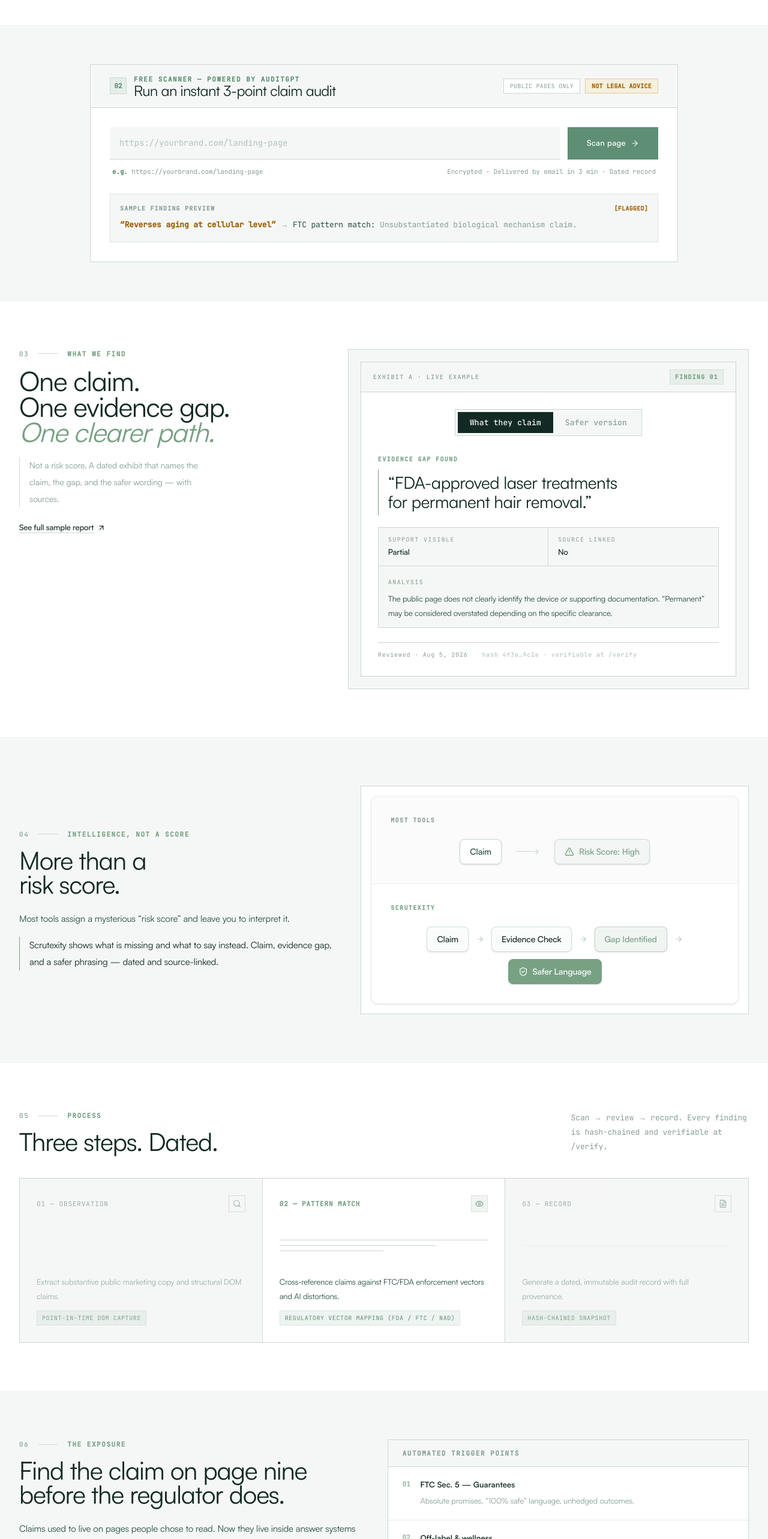
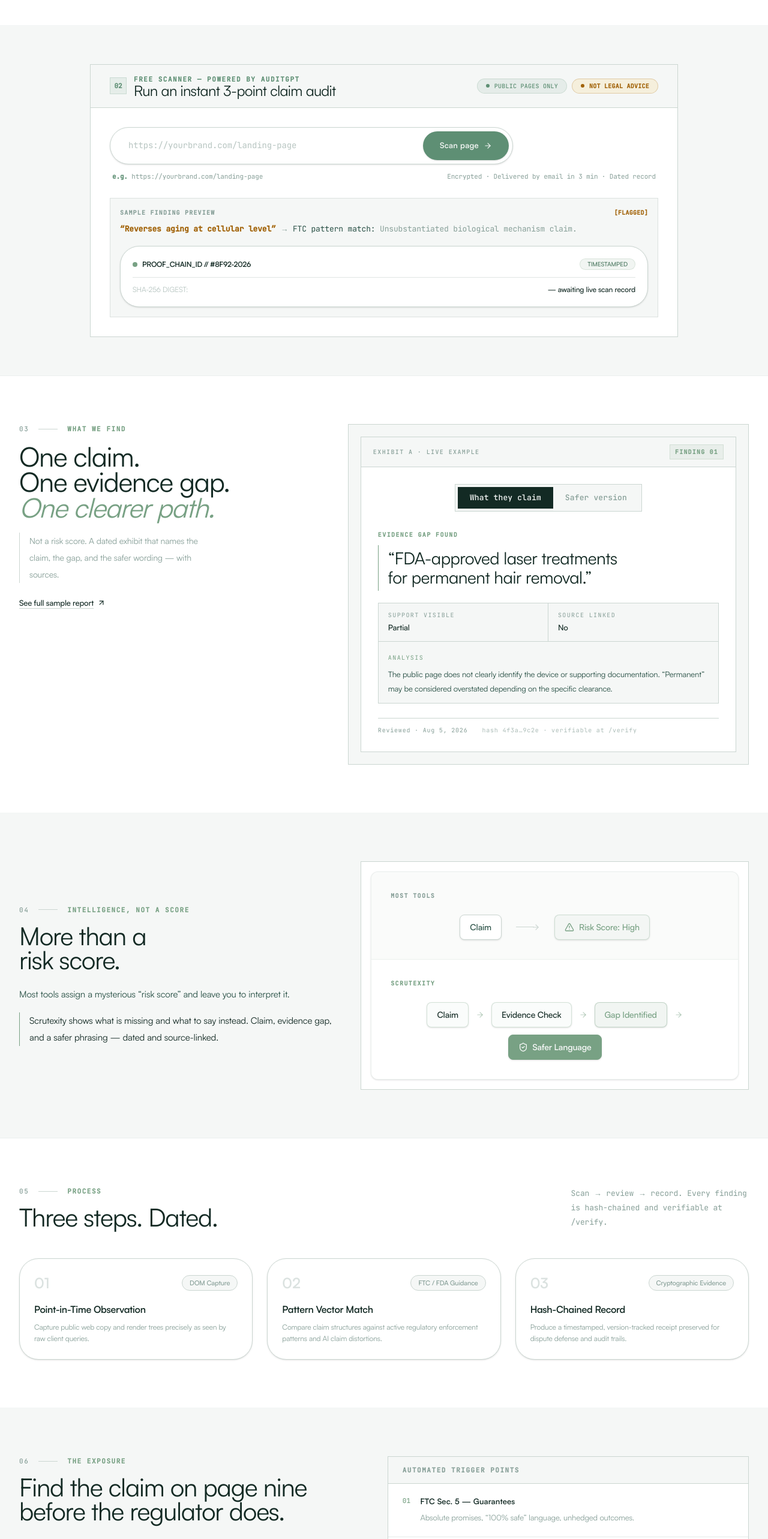
Before and after one commit to Scrutexity/scrutexity-next, a Next.js app in the folder apps/web/: page / in a window 1280 px wide. Shown: the part 800-3366 px from the top of the page at 60% size. Built offline with nearby package versions, Linux system fonts and the light colour scheme; no server answers.

Commit message:
feat(home): motion upgrades — ScrollyTimeline stagger, HashChainProof receipt (dormant hash), halo scan pill, capsule badges

```diff
--- /dev/null
+++ b/apps/web/src/components/scrutexity/motion/hash-chain-proof.tsx
@@ -0,0 +1,64 @@
+"use client";
+import { motion, AnimatePresence } from "framer-motion";
+
+/**
+ * HashChainProof — live proof-receipt tick for the scan flow.
+ *
+ * Honesty guardrail: this card renders a SHA-256 digest ONLY when a real
+ * `hash` prop is passed (a live scan record). Without one it shows a muted
+ * "awaiting live scan record" placeholder — never a static/fake hash.
+ */
+export function HashChainProof({
+  isScanning,
+  hash,
+  vectorsLabel = "FTC / FDA Pattern Match",
+}: {
+  isScanning?: boolean;
+  hash?: string;
+  vectorsLabel?: string;
+}) {
+  return (
+    <div className="rounded-[2rem] border border-sand-deep bg-bone p-5 font-mono text-xs text-mist shadow-sm">
+      <div className="flex items-center justify-between border-b border-sand-deep/60 pb-3">
+        <div className="flex items-center gap-2">
+          <span className="relative flex h-2 w-2">
+            <span className="absolute inline-flex h-full w-full animate-ping rounded-full bg-realta opacity-75" />
+            <span className="relative inline-flex h-2 w-2 rounded-full bg-realta" />
+          </span>
+          <span className="font-semibold tracking-tight text-espresso">PROOF_CHAIN_ID // #8F92-2026</span>
+        </div>
+        <span className="rounded-full border border-realta/20 bg-realta/10 px-3 py-0.5 text-[10px] font-sans font-medium text-realta-deep">
+          TIMESTAMPED
+        </span>
+      </div>
+
+      <div className="mt-3 space-y-1.5">
+        <div className="flex items-center justify-between">
+          <span className="text-mist/60">SHA-256 DIGEST:</span>
+          <motion.span
+            key={hash ?? "empty"}
+            initial={{ opacity: 0.4 }}
+            animate={{ opacity: 1 }}
+            className="max-w-[220px] truncate font-medium text-espresso md:max-w-[300px]"
+          >
+            {hash ?? "— awaiting live scan record"}
+          </motion.span>
+        </div>
+
+        <AnimatePresence>
+          {isScanning && (
+            <motion.div
+              initial={{ height: 0, opacity: 0 }}
+              animate={{ height: "auto", opacity: 1 }}
+              exit={{ height: 0, opacity: 0 }}
+              className="mt-2 flex items-center justify-between border-t border-sand-deep/40 pt-2 text-[11px] text-realta-deep"
+            >
+              <span>VECTORS_MAPPED: {vectorsLabel}</span>
+              <span className="animate-pulse">Computing hash-chain...</span>
+            </motion.div>
+          )}
+        </AnimatePresence>
+      </div>
+    </div>
+  );
+}
--- /dev/null
+++ b/apps/web/src/components/scrutexity/motion/scrolly-timeline.tsx
@@ -0,0 +1,56 @@
+"use client";
+import { motion } from "framer-motion";
+
+const EASE = [0.16, 1, 0.3, 1] as const;
+
+const steps = [
+  {
+    num: "01",
+    title: "Point-in-Time Observation",
+    desc: "Capture public web copy and render trees precisely as seen by raw client queries.",
+    tag: "DOM Capture",
+  },
+  {
+    num: "02",
+    title: "Pattern Vector Match",
+    desc: "Compare claim structures against active regulatory enforcement patterns and AI claim distortions.",
+    tag: "FTC / FDA Guidance",
+  },
+  {
+    num: "03",
+    title: "Hash-Chained Record",
+    desc: "Produce a timestamped, version-tracked receipt preserved for dispute defense and audit trails.",
+    tag: "Cryptographic Evidence",
+  },
+];
+
+export function ScrollyTimeline() {
+  return (
+    <div className="relative mt-12">
+      <div className="relative z-10 grid grid-cols-1 gap-6 md:grid-cols-3">
+        {steps.map((step, idx) => (
+          <motion.div
+            key={step.num}
+            initial={{ opacity: 0, y: 20 }}
+            whileInView={{ opacity: 1, y: 0 }}
+            viewport={{ once: true, margin: "-60px" }}
+            transition={{ duration: 0.4, delay: idx * 0.15, ease: EASE }}
+            whileHover={{ y: -4 }}
+            className="flex flex-col justify-between rounded-[2rem] border border-sand-deep bg-bone p-6 shadow-sm transition-all duration-200 hover:shadow-md"
+          >
+            <div>
+              <div className="mb-4 flex items-center justify-between">
+                <span className="font-mono text-2xl font-semibold text-mist/30">{step.num}</span>
+                <span className="rounded-full border border-sand-deep bg-cream px-3 py-1 text-[11px] font-medium text-mist">
+                  {step.tag}
+                </span>
+              </div>
+              <h3 className="mb-2 font-display text-base font-semibold text-espresso">{step.title}</h3>
+              <p className="text-xs leading-relaxed text-mist">{step.desc}</p>
+            </div>
+          </motion.div>
+        ))}
+      </div>
+    </div>
+  );
+}
--- a/apps/web/src/components/scrutexity/umbrella-homepage.tsx
+++ b/apps/web/src/components/scrutexity/umbrella-homepage.tsx
@@ -1,12 +1,15 @@
 "use client";
+import { useState } from "react";
 import Link from "next/link";
+import { motion } from "framer-motion";
 import { ArrowRight, ArrowUpRight } from "lucide-react";
 import { trackEvent } from "@/utils/analytics";
 import { ClaimFindingCard } from "@/components/scrutexity/motion/claim-finding-card";
 import { ExhibitA } from "@/components/scrutexity/motion/exhibit-a";
 import { DatedRecordTimeline } from "@/components/scrutexity/motion/dated-record-timeline";
 import { DifferentiationCompare } from "@/components/scrutexity/motion/differentiation-compare";
-import { ScanReviewRecordPipeline } from "@/components/scrutexity/motion/scan-review-record";
+import { ScrollyTimeline } from "@/components/scrutexity/motion/scrolly-timeline";
+import { HashChainProof } from "@/components/scrutexity/motion/hash-chain-proof";
 const MONO = 'var(--font-jetbrains-mono), ui-monospace, "SF Mono", Menlo, Monaco, monospace';
 const SNAPSHOT_URL = "/snapshot";
 function IndexRule({ index, label }: { index: string; label: string }) {
@@ -19,6 +22,7 @@ function IndexRule({ index, label }: { index: string; label: string }) {
   );
 }
 export default function UmbrellaHomepage() {
+  const [scanning, setScanning] = useState(false);
   return (
     <div className="min-h-screen overflow-x-hidden bg-cream text-bark">
       <section className="relative border-b border-sand-deep/25 bg-bone">
@@ -77,23 +81,22 @@ export default function UmbrellaHomepage() {
                 </div>
               </div>
               <div className="flex items-center gap-2">
-                <span className="border border-sand-deep bg-bone px-2.5 py-1 text-[10px] tracking-wide text-mist" style={{ fontFamily: MONO }}>PUBLIC PAGES ONLY</span>
-                <span className="border border-amber-badge/25 bg-amber-bg px-2.5 py-1 text-[10px] font-semibold tracking-wide text-amber-badge" style={{ fontFamily: MONO }}>NOT LEGAL ADVICE</span>
+                <span className="inline-flex items-center gap-2 rounded-full border border-teal-deep/20 bg-teal-deep/10 px-3.5 py-1 text-[10px] font-medium tracking-wide text-teal-deep" style={{ fontFamily: MONO }}><span className="h-1.5 w-1.5 rounded-full bg-teal-deep" />PUBLIC PAGES ONLY</span>
+                <span className="inline-flex items-center gap-2 rounded-full border border-amber-badge/25 bg-amber-bg px-3.5 py-1 text-[10px] font-semibold tracking-wide text-amber-badge" style={{ fontFamily: MONO }}><span className="h-1.5 w-1.5 rounded-full bg-amber-badge" />NOT LEGAL ADVICE</span>
               </div>
             </div>
             <div className="px-6 py-7 md:px-8 md:py-8">
-              <form action={SNAPSHOT_URL} className="space-y-3">
-                <div className="flex flex-col gap-3 sm:flex-row">
-                  <div className="relative flex-1 border-b border-sand-deep bg-cream focus-within:border-teal-deep">
-                    <input type="url" name="url" required placeholder="https://yourbrand.com/landing-page" className="w-full bg-transparent px-4 py-4 text-[14px] text-espresso placeholder:text-mist/60 focus:outline-none" style={{ fontFamily: MONO }} />
-                  </div>
-                  <button type="submit" className="inline-flex min-h-[48px] shrink-0 items-center justify-center gap-2 bg-teal-deep px-8 text-[13px] font-semibold tracking-[0.02em] text-cream transition-colors hover:bg-teal-deep/90">Scan page <ArrowRight size={14} aria-hidden="true" /></button>
+              <form action={SNAPSHOT_URL} onSubmit={() => setScanning(true)} className="space-y-3">
+                <div className="relative flex w-full max-w-2xl items-center rounded-full border border-sand-deep bg-bone p-1.5 shadow-sm transition-colors hover:border-sand-deep focus-within:border-teal-deep focus-within:shadow-[0_0_0_3px_rgba(94,143,116,0.12)]">
+                  <input type="url" name="url" required placeholder="https://yourbrand.com/landing-page" className="w-full rounded-full bg-transparent py-3 pl-6 pr-4 text-[14px] text-espresso placeholder:text-mist/60 focus:outline-none" style={{ fontFamily: MONO }} />
+                  <motion.button type="submit" whileHover={{ scale: 1.02 }} whileTap={{ scale: 0.98 }} className="inline-flex shrink-0 items-center justify-center gap-2 rounded-full bg-teal-deep px-7 py-3.5 text-[13px] font-semibold tracking-[0.02em] text-cream shadow-sm transition-colors hover:bg-teal-deep/90">Scan page <ArrowRight size={14} aria-hidden="true" /></motion.button>
                 </div>
                 <div className="flex flex-wrap justify-between gap-2 px-1 text-[11px] text-mist" style={{ fontFamily: MONO }}><span><span className="text-teal-deep font-semibold">e.g.</span> https://yourbrand.com/landing-page</span><span>Encrypted · Delivered by email in 3 min · Dated record</span></div>
               </form>
               <div className="mt-7 border border-sand-deep/60 bg-cream px-4 py-4">
                 <div className="flex items-center justify-between"><span className="text-[10px] font-semibold tracking-[0.12em] text-mist uppercase" style={{ fontFamily: MONO }}>Sample finding preview</span><span className="text-[10px] font-bold tracking-wide text-amber-badge" style={{ fontFamily: MONO }}>[FLAGGED]</span></div>
                 <p className="mt-2 text-[13px] leading-6" style={{ fontFamily: MONO }}><span className="font-bold text-amber-badge">“Reverses aging at cellular level”</span><span className="text-mist"> → </span><span className="text-bark">FTC pattern match:</span> <span className="text-mist">Unsubstantiated biological mechanism claim.</span></p>
+                <div className="mt-4"><HashChainProof isScanning={scanning} /></div>
               </div>
             </div>
           </div>
@@ -131,7 +134,7 @@ export default function UmbrellaHomepage() {
             <div><IndexRule index="05" label="Process" /><h2 className="mt-4 font-display text-[2.1rem] leading-[0.95] tracking-[-0.03em] text-espresso sm:text-[2.6rem]">Three steps. Dated.</h2></div>
             <p className="max-w-[38ch] text-[13px] leading-6 text-mist" style={{ fontFamily: MONO }}>Scan → review → record. Every finding is hash-chained and verifiable at /verify.</p>
           </div>
-          <div className="mt-10 border border-sand-deep bg-cream"><ScanReviewRecordPipeline /></div>
+          <ScrollyTimeline />
         </div>
       </section>
       <section className="border-b border-sand-deep/25 bg-cream px-5 py-14 sm:px-8 md:py-20">
@@ -160,10 +163,10 @@ export default function UmbrellaHomepage() {
           <IndexRule index="07" label="Trust & boundaries" />
           <h2 className="mt-4 font-display text-[2rem] leading-[0.95] tracking-[-0.03em] text-espresso sm:text-[2.4rem]">Evidence first. Clear boundaries.</h2>
           <div className="mt-10 grid border border-sand-deep bg-cream sm:grid-cols-2 lg:grid-cols-4">
-            <div className="border-b border-sand-deep p-6 sm:border-b-0 sm:border-r lg:p-7"><span className="border border-teal-deep/15 bg-teal-deep/10 px-2 py-1 text-[10px] font-semibold tracking-[0.08em] text-teal-deep uppercase" style={{ fontFamily: MONO }}>Public pages only</span><h3 className="mt-4 font-display text-[1.15rem] leading-none tracking-[-0.01em] text-espresso">Public scope</h3><p className="mt-2 text-[13px] leading-6 text-mist">We analyze the public information you provide.</p></div>
-            <div className="border-b border-sand-deep p-6 sm:border-b-0 sm:border-r lg:p-7"><span className="border border-teal-deep/15 bg-teal-deep/10 px-2 py-1 text-[10px] font-semibold tracking-[0.08em] text-teal-deep uppercase" style={{ fontFamily: MONO }}>Source-linked</span><h3 className="mt-4 font-display text-[1.15rem] leading-none tracking-[-0.01em] text-espresso">Evidence linked</h3><p className="mt-2 text-[13px] leading-6 text-mist">Findings tie to observable language and sources where available.</p></div>
-            <div className="border-b border-sand-deep p-6 sm:border-b-0 sm:border-r lg:p-7"><span className="border border-teal-deep/15 bg-teal-deep/10 px-2 py-1 text-[10px] font-semibold tracking-[0.08em] text-teal-deep uppercase" style={{ fontFamily: MONO }}>Human-readable</span><h3 className="mt-4 font-display text-[1.15rem] leading-none tracking-[-0.01em] text-espresso">Actionable output</h3><p className="mt-2 text-[13px] leading-6 text-mist">Claim, gap, and what to clarify — not a black-box score.</p></div>
-            <div className="p-6 lg:p-7"><span className="border border-teal-deep/15 bg-teal-deep/10 px-2 py-1 text-[10px] font-semibold tracking-[0.08em] text-teal-deep uppercase" style={{ fontFamily: MONO }}>Dated trail</span><h3 className="mt-4 font-display text-[1.15rem] leading-none tracking-[-0.01em] text-espresso">No legal theater</h3><p className="mt-2 text-[13px] leading-6 text-mist">Intelligence software — not a regulator or law firm.</p></div>
+            <div className="border-b border-sand-deep p-6 sm:border-b-0 sm:border-r lg:p-7"><span className="inline-flex items-center gap-2 rounded-full border border-teal-deep/15 bg-teal-deep/10 px-3.5 py-1 text-[10px] font-semibold tracking-[0.08em] text-teal-deep uppercase" style={{ fontFamily: MONO }}><span className="h-1.5 w-1.5 rounded-full bg-teal-deep" />Public pages only</span><h3 className="mt-4 font-display text-[1.15rem] leading-none tracking-[-0.01em] text-espresso">Public scope</h3><p className="mt-2 text-[13px] leading-6 text-mist">We analyze the public information you provide.</p></div>
+            <div className="border-b border-sand-deep p-6 sm:border-b-0 sm:border-r lg:p-7"><span className="inline-flex items-center gap-2 rounded-full border border-teal-deep/15 bg-teal-deep/10 px-3.5 py-1 text-[10px] font-semibold tracking-[0.08em] text-teal-deep uppercase" style={{ fontFamily: MONO }}><span className="h-1.5 w-1.5 rounded-full bg-teal-deep" />Source-linked</span><h3 className="mt-4 font-display text-[1.15rem] leading-none tracking-[-0.01em] text-espresso">Evidence linked</h3><p className="mt-2 text-[13px] leading-6 text-mist">Findings tie to observable language and sources where available.</p></div>
+            <div className="border-b border-sand-deep p-6 sm:border-b-0 sm:border-r lg:p-7"><span className="inline-flex items-center gap-2 rounded-full border border-teal-deep/15 bg-teal-deep/10 px-3.5 py-1 text-[10px] font-semibold tracking-[0.08em] text-teal-deep uppercase" style={{ fontFamily: MONO }}><span className="h-1.5 w-1.5 rounded-full bg-teal-deep" />Human-readable</span><h3 className="mt-4 font-display text-[1.15rem] leading-none tracking-[-0.01em] text-espresso">Actionable output</h3><p className="mt-2 text-[13px] leading-6 text-mist">Claim, gap, and what to clarify — not a black-box score.</p></div>
+            <div className="p-6 lg:p-7"><span className="inline-flex items-center gap-2 rounded-full border border-teal-deep/15 bg-teal-deep/10 px-3.5 py-1 text-[10px] font-semibold tracking-[0.08em] text-teal-deep uppercase" style={{ fontFamily: MONO }}><span className="h-1.5 w-1.5 rounded-full bg-teal-deep" />Dated trail</span><h3 className="mt-4 font-display text-[1.15rem] leading-none tracking-[-0.01em] text-espresso">No legal theater</h3><p className="mt-2 text-[13px] leading-6 text-mist">Intelligence software — not a regulator or law firm.</p></div>
           </div>
         </div>
       </section>
```
